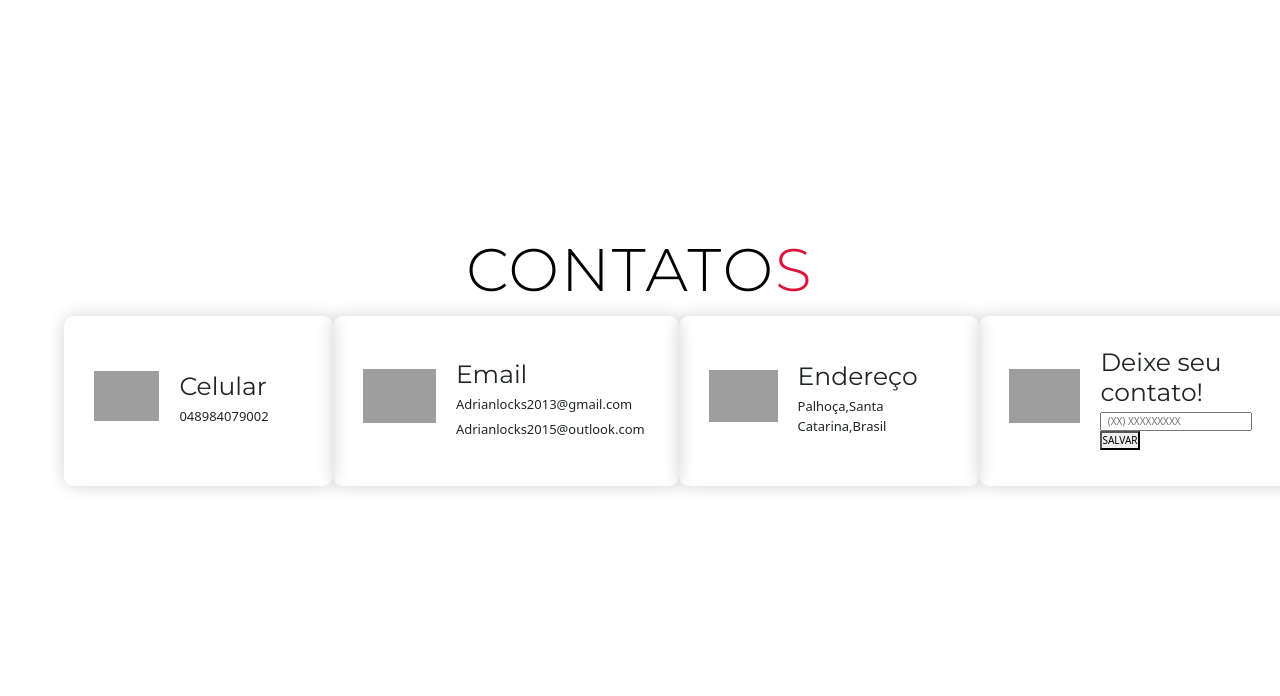
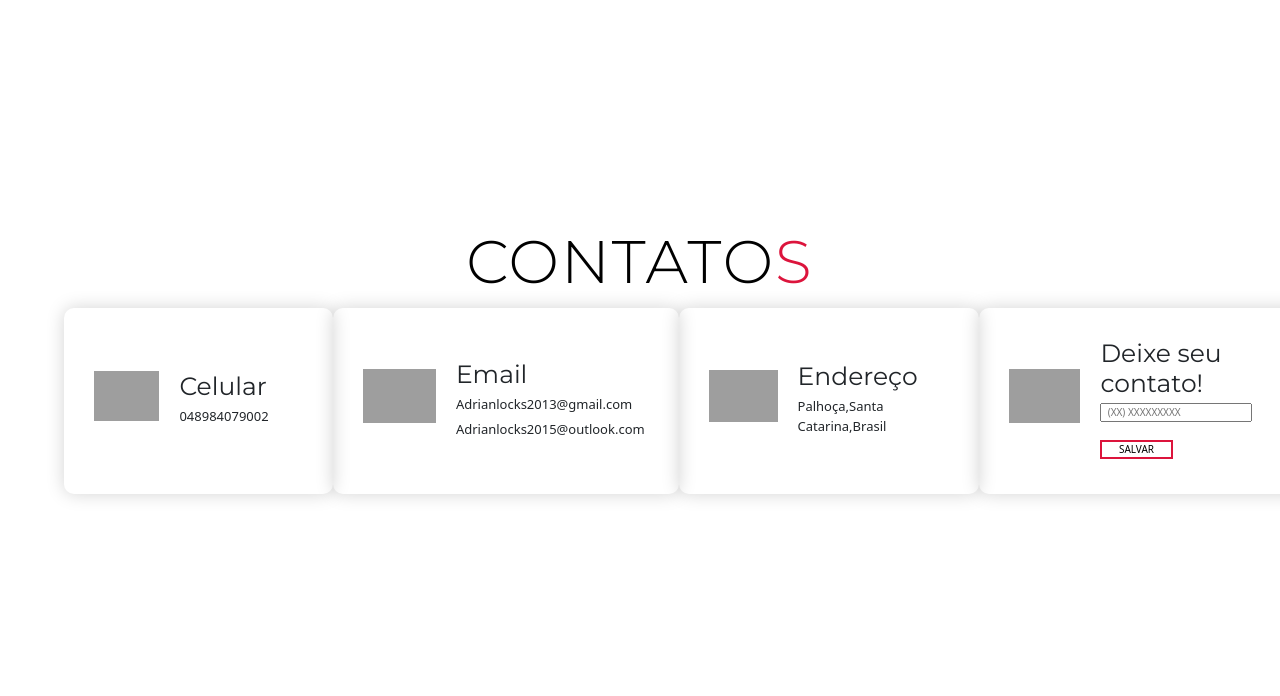
Before and after one commit to AdrianLocks/Portfolio, a PHP site: page / in a window 1280 px wide. Shown: the part 2762-3458 px from the top of the page. Run offline with PHP 8.4, Linux system fonts and the light colour scheme; grey boxes are pictures that could not be loaded.

Commit message:
Update style.css

```diff
--- a/style.css
+++ b/style.css
@@ -497,6 +497,18 @@ p {
 	line-height: 2rem;
 	font-weight: 500;
 }
+#contact .contact button:hover {
+	background-color: crimson;
+}
+#contact .contact-item button{
+	border:2px solid crimson;
+	transform: scale(1);
+    width: 40%;
+	margin-top: 10%;
+	text-align: center;
+	color:black;
+	background-color:white;
+}
 /*fim da sessao contato */
 
 /* Footer(rodape) */
```
